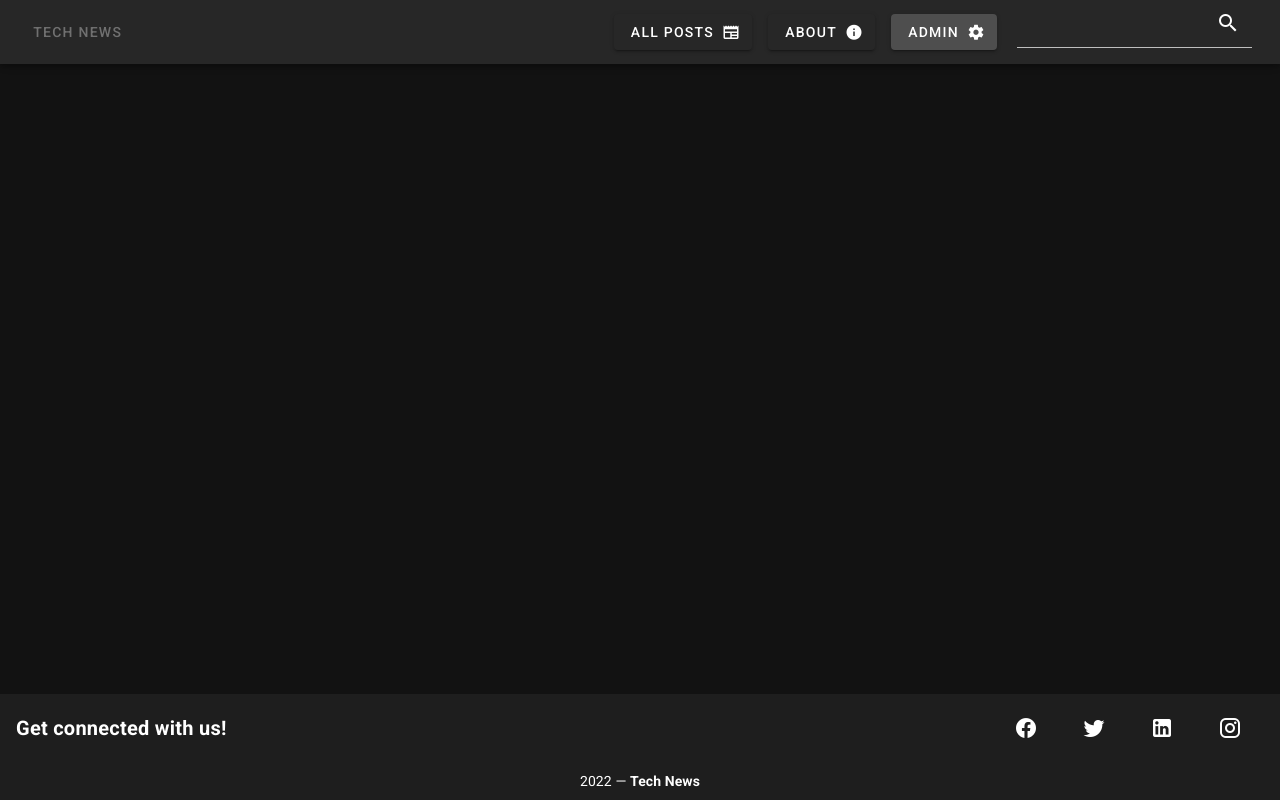
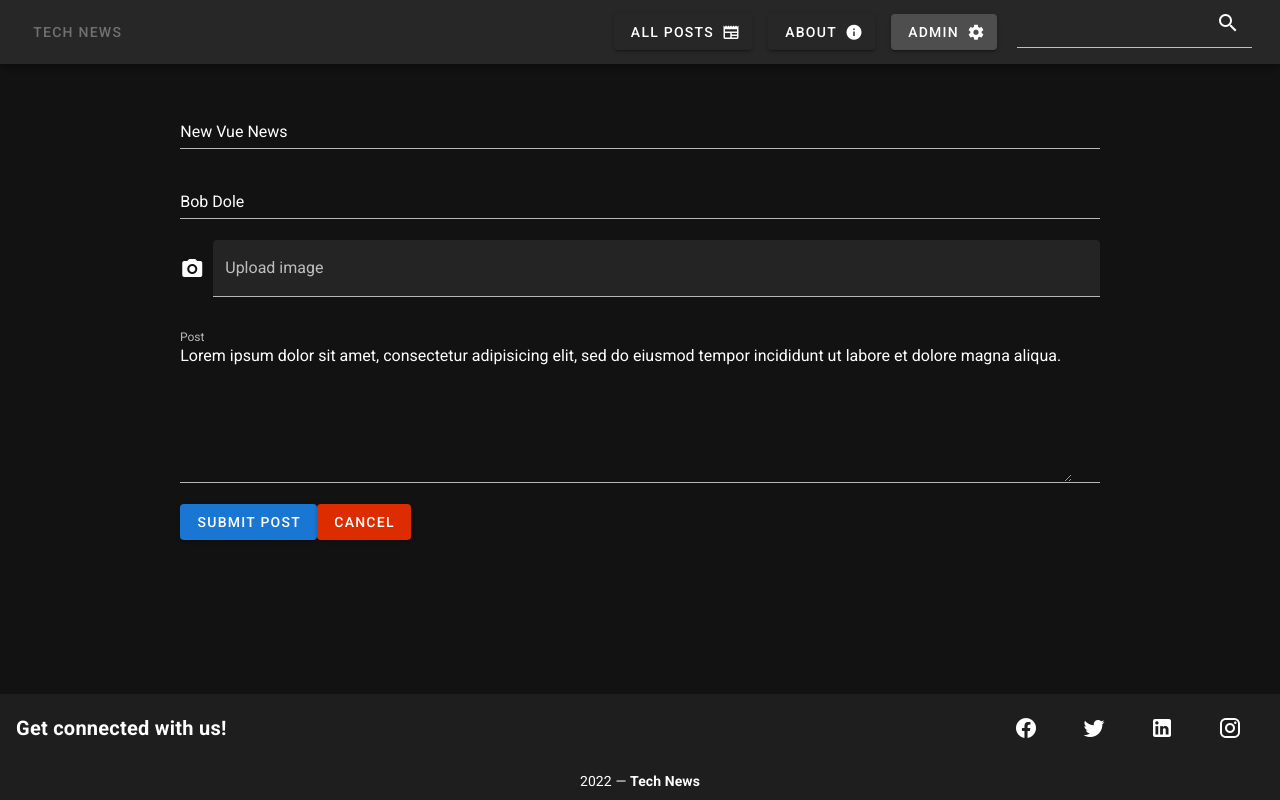
Before and after one commit to will-i-code420/first-nuxt-app, a Nuxt app: page /admin/1 in a window 1280 px wide. Built offline with nearby package versions, Linux system fonts and the light colour scheme.

Commit message:
renamed post form, finished setting up admin pages basics

```diff
--- a/components/posts/NewPost.vue
+++ /dev/null
@@ -1,51 +0,0 @@
-<template lang="html">
-  <v-form>
-    <v-container>
-      <v-row>
-        <v-col>
-          <v-text-field v-model="title" required>
-          </v-text-field>
-          <v-file-input
-    label="Upload image"
-    filled
-    prepend-icon="mdi-camera"
-  ></v-file-input>
-  <v-textarea
-      clearable
-      clear-icon="mdi-close-circle"
-      label="Post"
-      v-model="post"
-    ></v-textarea>
-    <BaseButton color="primary" @click="submitPost">
-      Submit Post
-    </BaseButton>
-        </v-col>
-      </v-row>
-    </v-container>
-  </v-form>
-</template>
-
-<script>
-export default {
-  data () {
-    return {
-      title: '',
-      post: ''
-    }
-  },
-  methods: {
-    submitPost () {
-      const id = Math.random().toString(16).slice(2)
-      const newPost = {
-        id,
-        title: this.title,
-        post:  this.post
-      }
-      console.log(newPost)
-    }
-  }
-}
-</script>
-
-<style lang="css" scoped>
-</style>
--- /dev/null
+++ b/components/posts/PostForm.vue
@@ -0,0 +1,69 @@
+<template lang="html">
+  <v-form>
+    <v-container>
+      <v-row>
+        <v-col>
+          <v-text-field v-model="newPost.title" required>
+          </v-text-field>
+          <v-text-field v-model="newPost.author" required>
+          </v-text-field>
+          <v-file-input
+            inputType="file"
+            label="Upload image"
+            filled
+            prepend-icon="mdi-camera"
+            >
+          </v-file-input>
+          <v-textarea
+            inputType="area"
+            clearable
+            clear-icon="mdi-close-circle"
+            label="Post"
+            v-model="newPost.content"
+          >
+          </v-textarea>
+    <BaseButton color="primary" @click="submitPost">
+      Submit Post
+    </BaseButton>
+    <BaseButton color="error" @click="$router.push('/admin')">
+      Cancel
+    </BaseButton>
+        </v-col>
+      </v-row>
+    </v-container>
+  </v-form>
+</template>
+
+<script>
+export default {
+  props: {
+    post: {
+      type: Object,
+      required: false
+    }
+  },
+  data () {
+    return {
+      newPost: this.post ? { ...this.post } : {
+        title: '',
+        author: '',
+        content: ''
+      }
+    }
+  },
+  methods: {
+    submitPost () {
+      const id = Math.random().toString(16).slice(2)
+      const newPost = {
+        id,
+        title: this.title,
+        post:  this.post
+      }
+      console.log(newPost)
+    }
+  }
+}
+</script>
+
+<style lang="css" scoped>
+</style>
--- a/components/posts/PostList.vue
+++ b/components/posts/PostList.vue
@@ -17,9 +17,9 @@ export default {
   data () {
     return {
       posts: [
-        {id: 1, title: 'New Vue News', description: 'Lorem ipsum dolor sit amet, consectetur adipisicing elit, sed do eiusmod tempor incididunt ut labore et dolore magna aliqua.', img: 'https://static.pexels.com/photos/270348/pexels-photo-270348.jpeg'},
-        {id: 2, title: 'ECMA News', description: 'Lorem ipsum dolor sit amet, consectetur adipisicing elit, sed do eiusmod tempor incididunt ut labore et dolore magna aliqua.', img: 'https://static.pexels.com/photos/270348/pexels-photo-270348.jpeg'},
-        {id: 3, title: 'Got Node?', description: 'Lorem ipsum dolor sit amet, consectetur adipisicing elit, sed do eiusmod tempor incididunt ut labore et dolore magna aliqua.', img: 'https://static.pexels.com/photos/270348/pexels-photo-270348.jpeg'},
+        {id: 1, title: 'New Vue News', author: 'Bob Dole', content: 'Lorem ipsum dolor sit amet, consectetur adipisicing elit, sed do eiusmod tempor incididunt ut labore et dolore magna aliqua.', img: 'https://static.pexels.com/photos/270348/pexels-photo-270348.jpeg'},
+        {id: 2, title: 'ECMA News', author: 'Bob Dole', content: 'Lorem ipsum dolor sit amet, consectetur adipisicing elit, sed do eiusmod tempor incididunt ut labore et dolore magna aliqua.', img: 'https://static.pexels.com/photos/270348/pexels-photo-270348.jpeg'},
+        {id: 3, title: 'Got Node?', author: 'Bob Dole', content: 'Lorem ipsum dolor sit amet, consectetur adipisicing elit, sed do eiusmod tempor incididunt ut labore et dolore magna aliqua.', img: 'https://static.pexels.com/photos/270348/pexels-photo-270348.jpeg'},
       ]
     }
   }
--- a/components/posts/PostPreview.vue
+++ b/components/posts/PostPreview.vue
@@ -5,12 +5,12 @@
         {{post.title}}
       </v-card-title>
     </v-img>
-    {{post.description}}
+    {{post.content}}
     <template #actions>
-      <BaseButton color="info" text nuxt :to="{ path: `/posts/${post.id}`, params: {post} }">
+      <BaseButton color="info" text nuxt :to="{ path: `/posts/${post.id}`}">
         View
       </BaseButton>
-      <BaseButton v-if="admin" color="error" text nuxt :to="{ path: `/admin/${post.id}`, params: {post} }">
+      <BaseButton v-if="admin" color="error" text nuxt :to="{ path: `/admin/${post.id}`}">
         Edit
       </BaseButton>
     </template>
--- a/pages/admin/_postId/index.vue
+++ b/pages/admin/_postId/index.vue
@@ -1,9 +1,20 @@
 <template lang="html">
-
+  <v-container>
+    <v-row justify="center" align="center">
+      <v-col cols="16" sm="12" md="10" class="new-post-page">
+        <PostForm :post="loadedPost"/>
+      </v-col>
+    </v-row>
+  </v-container>
 </template>
 
 <script>
 export default {
+  data () {
+    return {
+      loadedPost: {id: 1, title: 'New Vue News', author: 'Bob Dole', content: 'Lorem ipsum dolor sit amet, consectetur adipisicing elit, sed do eiusmod tempor incididunt ut labore et dolore magna aliqua.', img: 'https://static.pexels.com/photos/270348/pexels-photo-270348.jpeg'}
+    }
+  }
 }
 </script>
 
--- a/pages/admin/auth/index.vue
+++ b/pages/admin/auth/index.vue
@@ -1,9 +1,40 @@
 <template lang="html">
-
+  <v-container>
+    <v-row justify="center" align="center">
+      <v-col cols="16" sm="12" md="10" class="new-post-page">
+        <v-form>
+          <v-container>
+            <v-row>
+              <v-col>
+                <v-text-field type="email" v-model="email" required>
+                </v-text-field>
+                <v-text-field type="password" v-model="password" required>
+                </v-text-field>
+                <BaseButton color="primary" @click="login" >
+                  Login
+                </BaseButton>
+              </v-col>
+            </v-row>
+          </v-container>
+        </v-form>
+      </v-col>
+    </v-row>
+  </v-container>
 </template>
 
 <script>
 export default {
+  data () {
+    return {
+      email: '',
+      password: ''
+    }
+  },
+  methods: {
+    login () {
+      console.log(`logging ${this.email} in using ${this.password} as password`)
+    }
+  }
 }
 </script>
 
--- a/pages/admin/new-post/index.vue
+++ b/pages/admin/new-post/index.vue
@@ -2,7 +2,7 @@
 <v-container>
   <v-row justify="center" align="center">
     <v-col cols="16" sm="12" md="10" class="new-post-page">
-      <NewPost />
+      <PostForm />
     </v-col>
   </v-row>
 </v-container>
```
